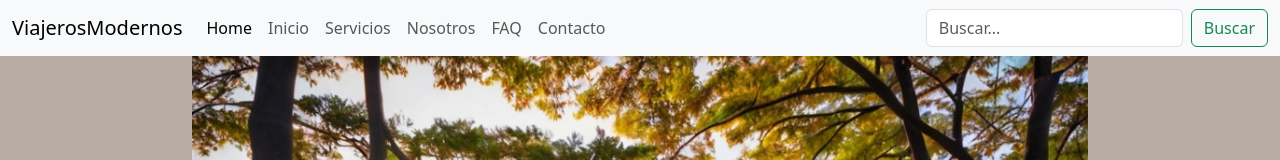
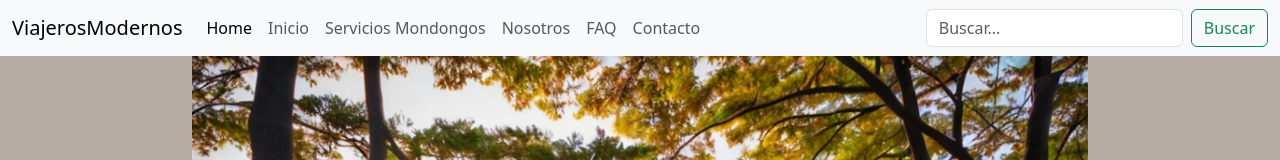
Before and after one commit to Alejandro-Ruiz-14/web-sincro, a plain HTML site: page index.html in a window 1280 px wide. Shown: the top 160 px of the page. Drawn offline with nearby package versions, Linux system fonts and the light colour scheme.

Commit message:
Update index.html

```diff
--- a/index.html
+++ b/index.html
@@ -31,7 +31,7 @@
             <a class="nav-link" href="#">Inicio</a>
           </li>
           <li class="nav-item">
-            <a class="nav-link" href="#">Servicios</a>
+            <a class="nav-link" href="#">Servicios Mondongos</a>
           </li>
           <li class="nav-item">
             <a class="nav-link" href="#">Nosotros</a>
```
